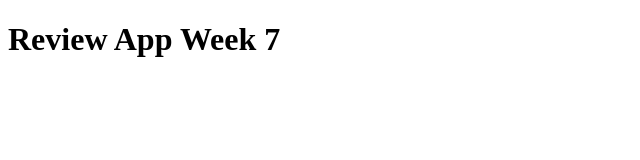
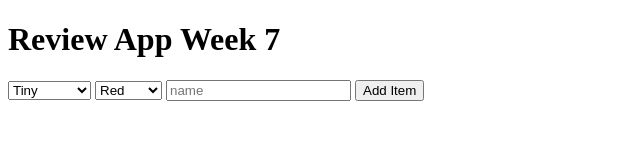
Before and after one commit to hayadam88/ReviewWeek7, a plain HTML site: page index.html in a window 1280 px wide. Shown: the whole page, without its empty margins (0-640 px from the left). Drawn offline with Linux system fonts and the light colour scheme.

Commit message:
HTML interface setup

```diff
--- a/index.html
+++ b/index.html
@@ -10,5 +10,30 @@
 </head>
 <body>
     <h1>Review App Week 7</h1>
+    <div id="inputDiv">
+        <select id="sizeIn">
+            <option>Tiny</option>
+            <option>Small</option>
+            <option>Medium</option>
+            <option>Large</option>
+            <option>Huge</option>
+            <option>Enormous</option>
+        </select>
+        <select id="colorIn">
+            <option>Red</option>
+            <option>Orange</option>
+            <option>Yellow</option>
+            <option>Green</option>
+            <option>Blue</option>
+            <option>Purple</option>
+        </select>
+        <input type="text" placeholder="name" id="nameIn">
+        <button id="addItemButton">Add Item</button>
+    </div>
+    <div id="outputDiv">
+        <ul id="inventoryOut">
+
+        </ul>
+    </div>
 </body>
 </html>
--- a/scripts/client.js
+++ b/scripts/client.js
@@ -1,7 +1,6 @@
-$(document).onReady();
+$(document).ready(onReady);
 console.log('ayy bb');
 
-onReady(){
+function onReady(){
     console.log('jQ');
-
 }
```
